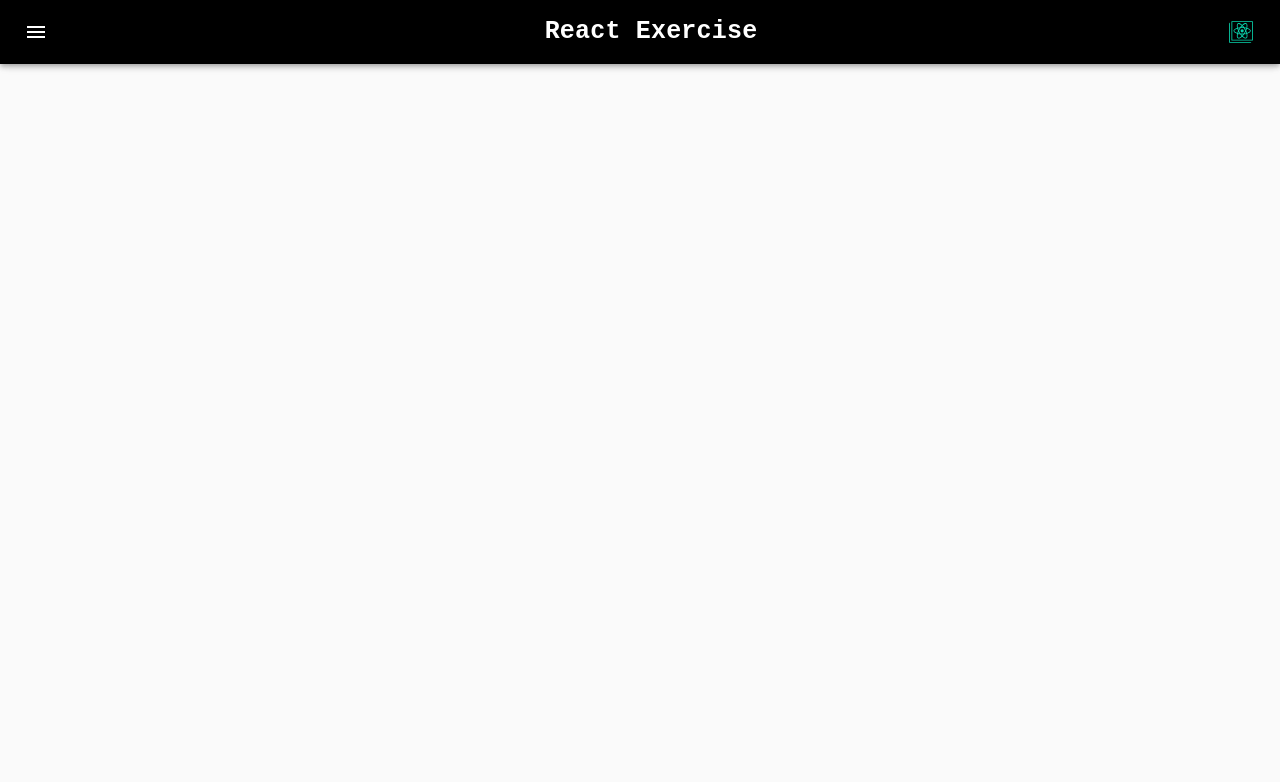
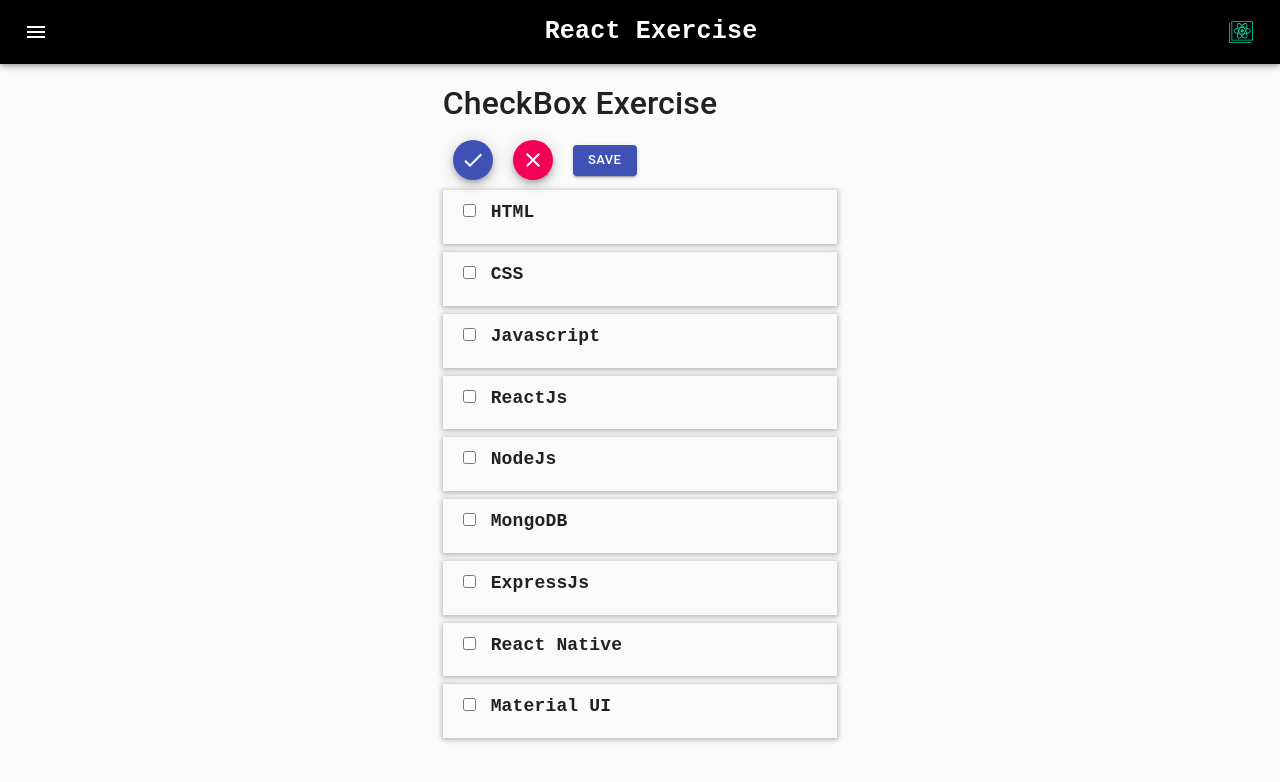
Before and after one commit to Ranganath-MD/react-examples, a React (Create React App) app: page /select-checkbox in a window 1280 px wide. Shown: the top 782 px of the page. Built offline with nearby package versions, Linux system fonts and the light colour scheme.

Commit message:
check all checkboxes

```diff
--- a/src/App.css
+++ b/src/App.css
@@ -29,3 +29,24 @@ color: #ff5e14;
   font-weight: 500;
   font-family: -apple-system, BlinkMacSystemFont, 'Segoe UI', Roboto, Oxygen, Ubuntu, Cantarell, 'Open Sans', 'Helvetica Neue', sans-serif;
 }
+
+.form-check
+{
+  position: relative;
+
+}
+
+.form-check {
+  position: relative;
+  margin-bottom: 8px;
+  padding: 10px;
+  font-size: 18px;
+  font-family: monospace;
+  font-weight: 700;
+  box-shadow: 0px 1px 5px 1px rgba(134, 133, 133, 0.6);
+}
+
+.input-checkbox{
+  padding: 10px;
+  margin-right: 15px;
+}
--- a/src/Exercises/Form/Form.js
+++ b/src/Exercises/Form/Form.js
@@ -3,7 +3,7 @@ import PropTypes from 'prop-types';
 import { withStyles} from '@material-ui/core/styles';
 import LockOutlinedIcon from '@material-ui/icons/LockOutlined';
 import ReactJson from 'react-json-view'
-import {Grid, Typography, Button, Input, Paper, TextField, Avatar} from '@material-ui/core';
+import {Grid, Typography, Button, Paper, TextField, Avatar} from '@material-ui/core';
 
 const styles = theme => ({
     paper: {
--- /dev/null
+++ b/src/Exercises/SelectAll/checkbox.js
@@ -0,0 +1,21 @@
+import React from "react";
+import SaveIcon from '@material-ui/icons/Save';
+import { green } from '@material-ui/core/colors';
+
+const Checkbox = ({ label, isSelected, onCheckboxChange, selected, save }) => (
+  <div className="form-check">
+    <label className="label">
+      <input
+        className="input-checkbox"
+        type="checkbox"
+        name={label}
+        checked={isSelected}
+        onChange={onCheckboxChange}
+      />
+      {label}
+      {isSelected && save ? <SaveIcon style={{ color: green[500], marginLeft: 20 }}/>: null}
+    </label>
+  </div>
+);
+
+export default Checkbox;
--- /dev/null
+++ b/src/Exercises/SelectAll/selectAll.js
@@ -0,0 +1,135 @@
+import React, { Component } from "react";
+import Checkbox from "./checkbox";
+import PropTypes from 'prop-types';
+import { withStyles} from '@material-ui/core/styles';
+import {Grid, Button, Fab} from '@material-ui/core';
+import CheckIcon from '@material-ui/icons/Check';
+import CloseSharpIcon from '@material-ui/icons/CloseSharp';
+
+const styles = theme => ({
+    root: {
+      flexGrow: 1,
+    },
+    btn : {
+        margin: 10,
+        right: 0
+    },
+});
+
+const technos = ["HTML", "CSS", "Javascript", "ReactJs", "NodeJs", "MongoDB", "ExpressJs", "React Native", "Material UI"];
+
+class SelectAll extends Component {
+
+    // convert an array to object for getting unique key
+    // check out below url
+    // https://dev.to/afewminutesofcode/how-to-convert-an-array-into-an-object-in-javascript-25a4
+  state = {
+    checkboxes: technos.reduce((options, option) => ({
+        ...options,
+        [option]: false
+      }),
+      {}
+    ),
+    save: false
+  };
+
+  selectAllCheckboxes = isSelected => {
+      this.setState({ save : false })
+    Object.keys(this.state.checkboxes).forEach(checkbox => {
+      // BONUS: Can you explain why we pass updater function to setState instead of an object?
+      this.setState(prevState => ({
+        checkboxes: {
+          ...prevState.checkboxes,
+          [checkbox]: isSelected
+        }
+      }));
+    });
+  };
+
+  selectAll = () => this.selectAllCheckboxes(true);
+
+  deselectAll = () => this.selectAllCheckboxes(false);
+
+  handleCheckboxChange = e => {
+    const { name } = e.target;
+
+    this.setState(prevState => ({
+      checkboxes: {
+        ...prevState.checkboxes,
+        [name]: !prevState.checkboxes[name]
+      }
+    }));
+  };
+
+  handleFormSubmit = event => {
+    event.preventDefault();
+    var selected = Object.keys(this.state.checkboxes)
+      .filter(checkbox => this.state.checkboxes[checkbox])
+    this.setState({ save: true })
+  };
+
+  createCheckboxes = () => technos.map(option => {
+      return (
+        <Checkbox
+            label={option}
+            isSelected={this.state.checkboxes[option]}
+            onCheckboxChange={this.handleCheckboxChange}
+            key={option}
+            selected={this.state.selected}
+            save={this.state.save}
+        />
+      )
+  });
+
+  render() {
+      const { classes } = this.props
+    return (
+        <div className={classes.root}>
+        <Grid container spacing={3}>
+            <Grid item xs></Grid>
+            <Grid item xs={12} sm={8} md={6} lg={4}>
+                <h2>
+                    CheckBox Exercise
+                </h2>
+                <form onSubmit={this.handleFormSubmit}>
+                    <Fab
+                        color="primary"
+                        size="small"
+                        onClick={this.selectAll}
+                        className={classes.btn}
+                    >
+                        <CheckIcon />
+                    </Fab>
+                    <Fab
+                        color="secondary"
+                        size="small"
+                        onClick={this.deselectAll}
+                        className={classes.btn}
+                    >
+                        <CloseSharpIcon />
+                    </Fab>
+
+                    <Button
+                        type="submit"
+                        variant="contained"
+                        color="primary"
+                        size="small"
+                        className={classes.btn}
+                        >
+                        Save
+                    </Button>
+                    {this.createCheckboxes()}
+                </form>
+            </Grid>
+            <Grid item xs></Grid>
+        </Grid>
+        </div>
+    );
+  }
+}
+
+SelectAll.propTypes = {
+    classes: PropTypes.object.isRequired,
+  };
+
+export default withStyles(styles)(SelectAll)
--- a/src/navigationBar.js
+++ b/src/navigationBar.js
@@ -8,14 +8,15 @@ import PropTypes from 'prop-types';
 import { withStyles, withTheme} from '@material-ui/core/styles';
 import logo from "./logo.svg"
 import { Link, Route, Switch } from "react-router-dom"
+import { routes } from "./routes-config"
 
-import DropeeDown from "./Exercises/DropeeDown/DropeeDown"
-import Home from "./Home/Home"
-import DataOnCheck from "./Exercises/DataOnCheck/DataOnCheck"
-import Radiofy from "./Exercises/Radiofy/Radiofy"
-import AddTodo from "./Exercises/AddTodo/AddTodo"
-import EmojiList from "./Exercises/SearchEmoji/emojiList"
-import Form from "./Exercises/Form/Form"
+// import DropeeDown from "./Exercises/DropeeDown/DropeeDown"
+// import Home from "./Home/Home"
+// import DataOnCheck from "./Exercises/DataOnCheck/DataOnCheck"
+// import Radiofy from "./Exercises/Radiofy/Radiofy"
+// import AddTodo from "./Exercises/AddTodo/AddTodo"
+// import EmojiList from "./Exercises/SearchEmoji/emojiList"
+// import Form from "./Exercises/Form/Form"
 
 const drawerWidth = 240;
 
@@ -155,6 +156,7 @@ class Navigation extends React.Component{
         <Link to="/add-todo" className="menulink"><ListItem key={4} button>Add Todos</ListItem></Link>
         <Link to="/emoji-list" className="menulink"><ListItem key={5} button>Search an Emoji</ListItem></Link>
         <Link to="/form-submission" className="menulink"><ListItem key={6} button>Form submission</ListItem></Link>
+        <Link to="/select-checkbox" className="menulink"><ListItem key={7} button>Select All Checkboxes</ListItem></Link>
         </List>
       </Drawer>
       <main
@@ -163,13 +165,11 @@ class Navigation extends React.Component{
         })}
       >
       <Switch>
-        <Route path="/" component={Home} exact />
-        <Route path="/dropee-down" component={DropeeDown} exact />
-        <Route path="/get-data-on-check" component={DataOnCheck} exact />
-        <Route path="/get-data-on-radio-check" component={Radiofy} exact />
-        <Route path="/add-todo" component={AddTodo} exact />
-        <Route path="/emoji-list" component={EmojiList} exact />
-        <Route path="/form-submission" component={Form} exact />
+        {
+          routes.map((route, index) => (
+            <Route key={index} path={route.path} component={route.component} exact={route.exact}/>
+          ))
+        }
       </Switch>
       </main>
     </div>
--- /dev/null
+++ b/src/routes-config.js
@@ -0,0 +1,51 @@
+import DropeeDown from "./Exercises/DropeeDown/DropeeDown"
+import Home from "./Home/Home"
+import DataOnCheck from "./Exercises/DataOnCheck/DataOnCheck"
+import Radiofy from "./Exercises/Radiofy/Radiofy"
+import AddTodo from "./Exercises/AddTodo/AddTodo"
+import EmojiList from "./Exercises/SearchEmoji/emojiList"
+import Form from "./Exercises/Form/Form"
+import SelectAll from "./Exercises/SelectAll/selectAll"
+export const routes = [
+    {
+        path : "/",
+        component : Home,
+        exact : true
+    },
+    {
+        path : "/dropee-down",
+        component : DropeeDown,
+        exact : true
+    },
+    {
+        path : "/get-data-on-radio-check",
+        component : Radiofy,
+        exact : true
+    },
+    {
+        path : "/add-todo",
+        component : AddTodo,
+        exact : true
+    },
+    {
+        path : "/emoji-list",
+        component : EmojiList,
+        exact : true
+    },
+    {
+        path : "/form-submission",
+        component : Form,
+        exact : true
+    },
+    {
+        path : "/get-data-on-check",
+        component : DataOnCheck,
+        exact : true
+    },
+    {
+        path : "/select-checkbox",
+        component : SelectAll,
+        exact : true
+    },
+
+]
```
